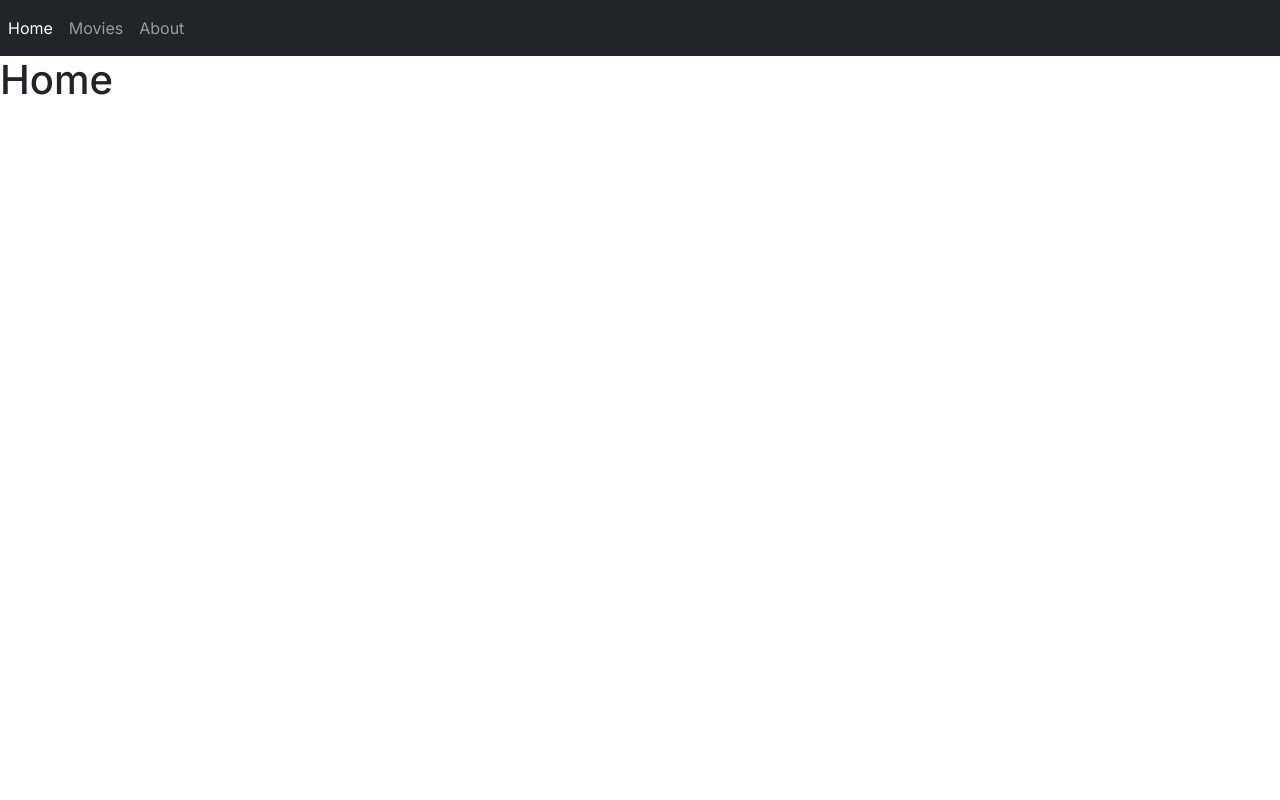
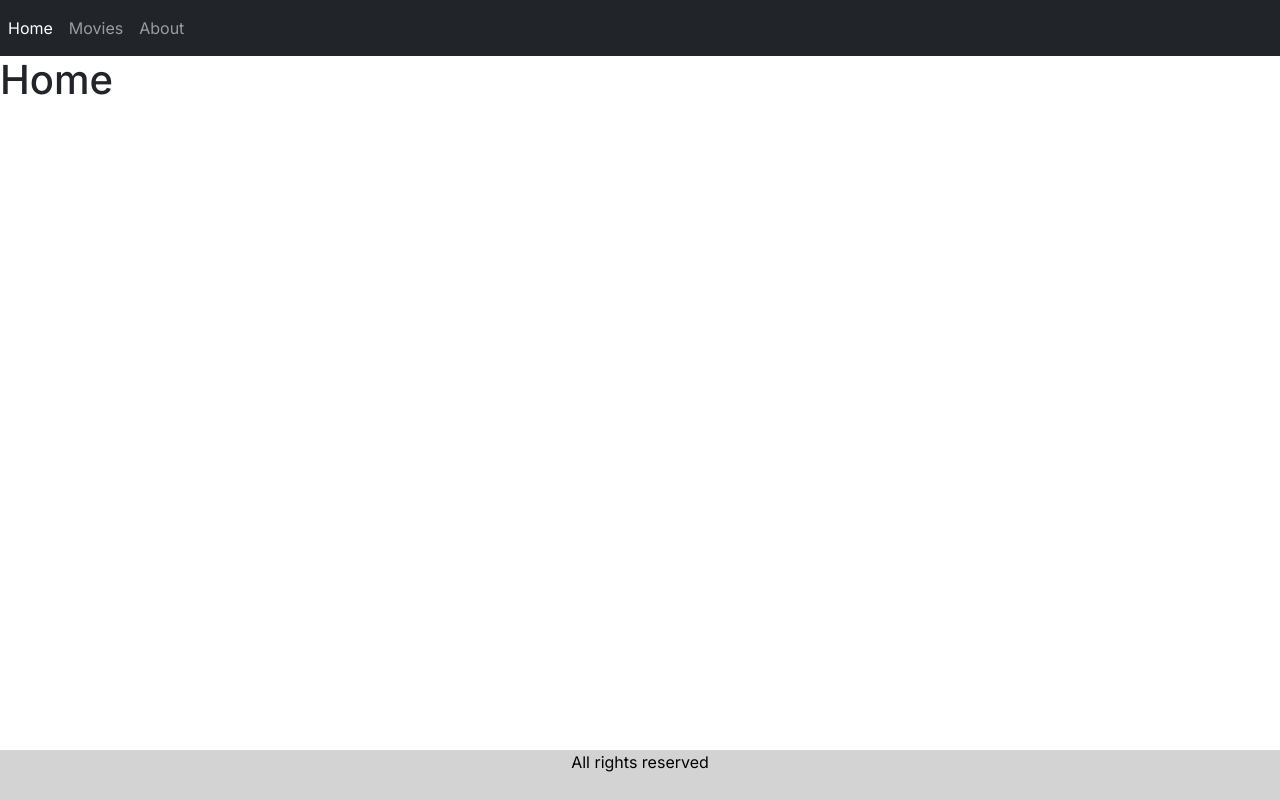
Before and after one commit to saarelad/movies, a Next.js app: page / in a window 1280 px wide. Built offline with nearby package versions, Linux system fonts and the light colour scheme.

Commit message:
Fixed scrollbar on main content area

```diff
--- a/app/components/MoviesGrid.tsx
+++ b/app/components/MoviesGrid.tsx
@@ -9,7 +9,7 @@ interface Props {
 
 export const MoviesGrid = async ({imageConfig, movies}: Props) => {
     return (
-        <div className="d-flex flex-sm-wrap p-2">
+        <div className="d-flex flex-fill flex-sm-wrap m-2 overflow-auto justify-content-center content">
             {movies.map(movie => <MovieCard key={movie.id} movie={movie} imageConfig={imageConfig}/>)}
         </div>
     );
--- a/app/components/TitleFilter.tsx
+++ b/app/components/TitleFilter.tsx
@@ -21,13 +21,13 @@ export default function TitleFilter() {
 
     useEffect(() => {
         setSearchTerm(searchParams.get("filter") || "");
-    }, []);
+    }, [searchParams]);
 
     useEffect(() => {
         searchTerm ?
             router.push(`${pathname}?${createQueryString("filter", searchTerm)}`) :
             router.push(`${pathname}`);
-    }, [searchTerm]);
+    }, [searchTerm, pathname, router,createQueryString]);
 
 
     const applyFilter = (e: ChangeEvent<HTMLInputElement>) => {
@@ -39,7 +39,7 @@ export default function TitleFilter() {
     };
 
     return (
-        <div className="py-1 d-flex gap-2 justify-content-center align-items-center bg-dark-subtle">
+        <div className="d-flex gap-2 py-1 justify-content-center align-items-center bg-dark-subtle">
             <span className="text-primary">Filter by title:</span>
             <input
                 type="text"
--- a/app/globals.css
+++ b/app/globals.css
@@ -1,17 +1,14 @@
 @import "~bootstrap/dist/css/bootstrap.min.css";
 
-.body-container {
-    width: 100%;
+.layout {
     display: flex;
     flex-direction: column;
-    height: 100vh;
+    min-height: 100vh;
 }
 
-.main {
-    flex: 1;
-    overflow-y: auto;
+.footer {
+    height: 50px;
+    background-color: lightgray;
+    color: black;
+    text-align: center;
 }
-
-.spinner {
-    animation: spin 1s infinite linear;
-}
--- a/app/layout.tsx
+++ b/app/layout.tsx
@@ -15,14 +15,16 @@ export const metadata: Metadata = {
 export default function RootLayout({children}: Readonly<{
     children: React.ReactNode;
 }>) {
+
     return (
         <html lang="en">
-        <body className={`${inter.className} body-container`}>
-        <NavBar/>
-        <main className="main">
-            {children}
-        </main>
-        </body>
+            <body className={`${inter.className} vh-100 overflow-hidden d-flex flex-column`}>
+                <NavBar/>
+                <main className="d-flex flex-grow-1 overflow-auto">
+                    {children}
+                </main>
+                <footer className="footer">All rights reserved</footer>
+            </body>
         </html>
     );
 }
```
Also changed, not shown: app/movies/page.tsx (+5 -3 lines).
